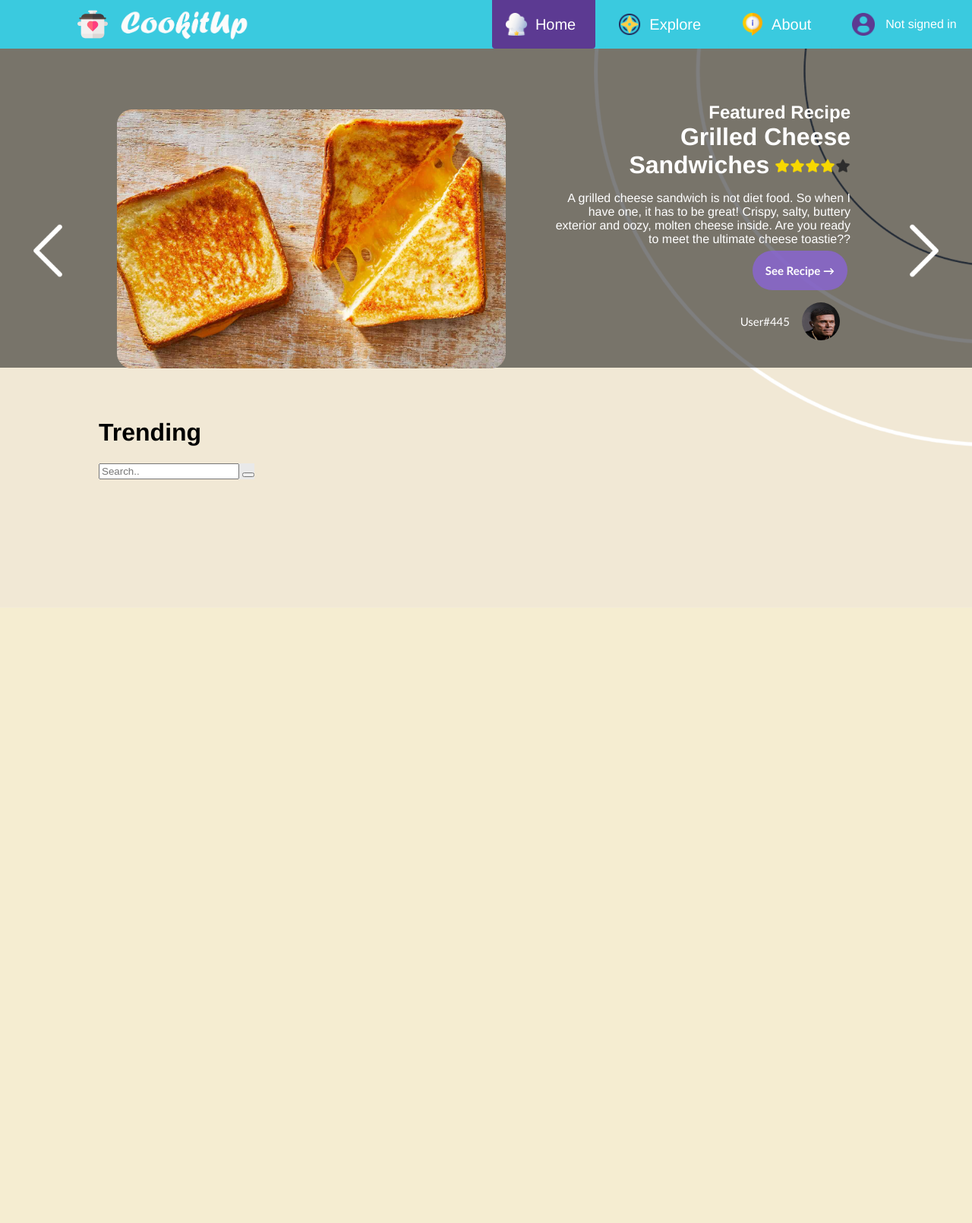
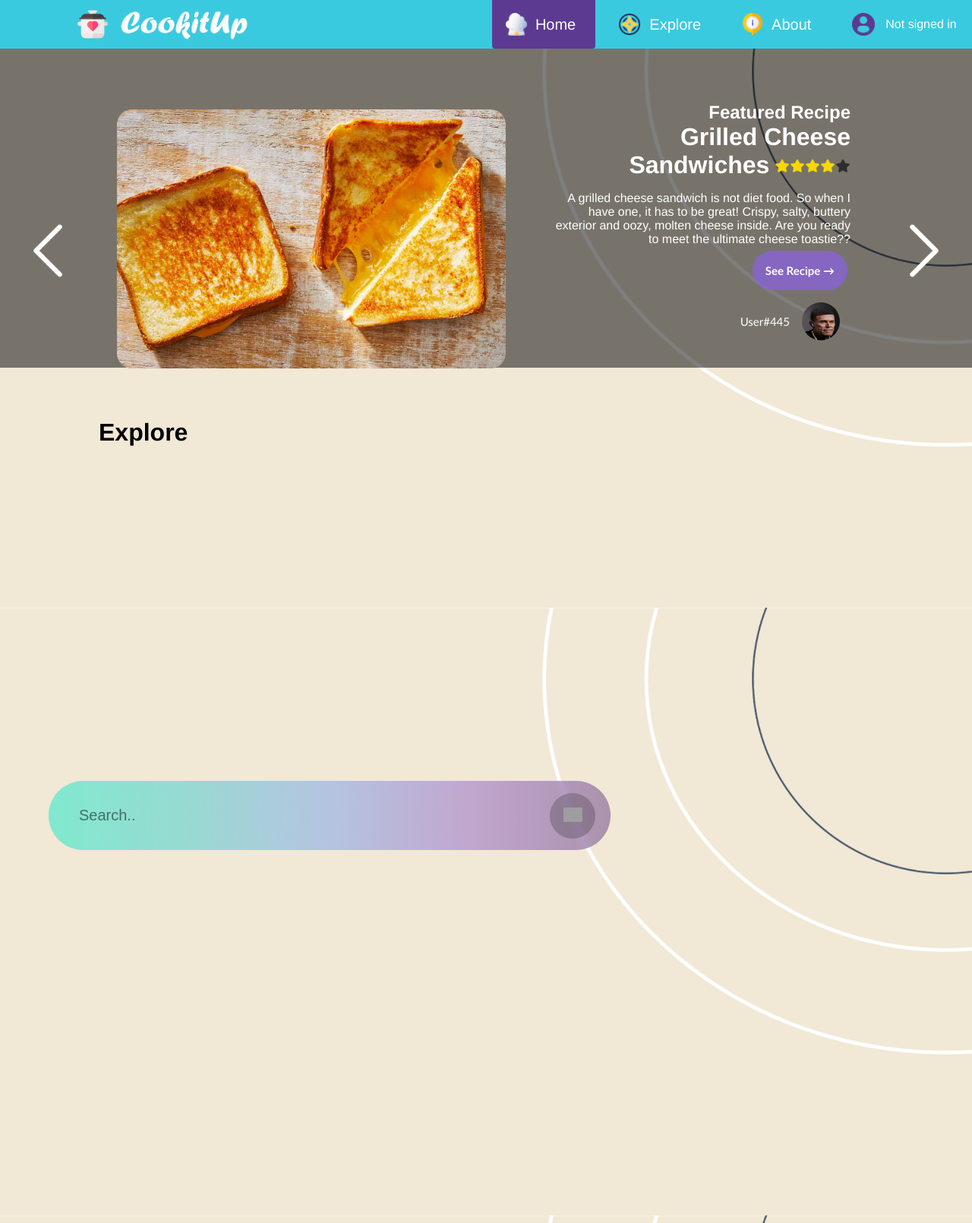
Before and after one commit to boring-school-work/cookitup, a PHP site: page / in a window 1280 px wide; the page is wider, and only the part inside the window is pictured. Shown: that part at 76% size. Before the commit the page ends 631 px from the top of that part, so only its background shows below. Run offline with PHP 8.4, Linux system fonts and the light colour scheme; grey boxes are pictures that could not be loaded.

Commit message:
First draft of Search bar

```diff
--- a/assets/css/stylesheet.css
+++ b/assets/css/stylesheet.css
@@ -215,18 +215,50 @@ margin-left: 90px;
 }
 
 .search-container {
-    margin-left: 130px;
-    overflow: hidden;
-    background-color: #e9e9e9;
-    float: left;
+    width: 100%;
+    min-height: 100vh;
+    padding: 5%;
+    /* background-image: linear-gradient(#0CEAD9, #3ACADF, #729EFD, #8A64D6, #5C3A92), url(/images/chorizo-mozarella-gnocchi-bake-cropped-9ab73a3.jpg);
+    background-position: center;
+    background-size: cover; */
+    display: flex;
+    align-items: center;
   }
 
-  /* .search-container button {
-    padding: 4px 10px;
-    margin-top: 8px;
-    margin-right: 16px;
-    background: #ddd;
-    font-size: 17px;
-    border: none;
+  .search-bar{
+    width: 100%;
+    max-width: 700px;
+    background: linear-gradient(to right, #0cead882, #3ac9df80, #729efd80, #8a64d680, #5c3a927e);
+    display: flex;
+    align-items: center;
+    border-radius: 60px;
+    padding: 10px 20px;
+    backdrop-filter: blur(4px) saturate(180%);
+  }
+
+  .search-bar input{
+    background: transparent;
+    flex: 1;
+    border: 0;
+    outline: none;
+    padding: 24px 20px;
+    font-size: 20px;
+    color: #000000bf;
+  }
+
+  ::placeholder{
+    color: #00000084;
+  }
+
+  .search-bar button img{
+    width: 25px;
+  }
+
+  .search-bar button{
+    border: 0;
+    border-radius: 50%;
+    width: 60px;
+    height: 60px;
+    background: #00000033;
     cursor: pointer;
-  } */
+  }
--- a/index.html
+++ b/index.html
@@ -45,11 +45,12 @@
 
     <br>
     <br>
-    <h1 style="margin-left: 130px; display: flex;">Trending</h1>
+    <h1 style="margin-left: 130px; display: flex;">Explore</h1>
+
     <div class="search-container">
-        <form action="/action_page.php">
+        <form action="/action_page.php" class="search-bar">
           <input type="text" placeholder="Search.." name="search">
-          <button type="submit"><i class="fa fa-search"></i></button>
+          <button type="submit"> <img src="images/menu-burger.png"> </button>
         </form>
       </div>
     <br>
```
Also changed, not shown: images/chorizo-mozarella-gnocchi-bake-cropped-9ab73a3.jpg (added), script.js (line endings or trailing spaces).
